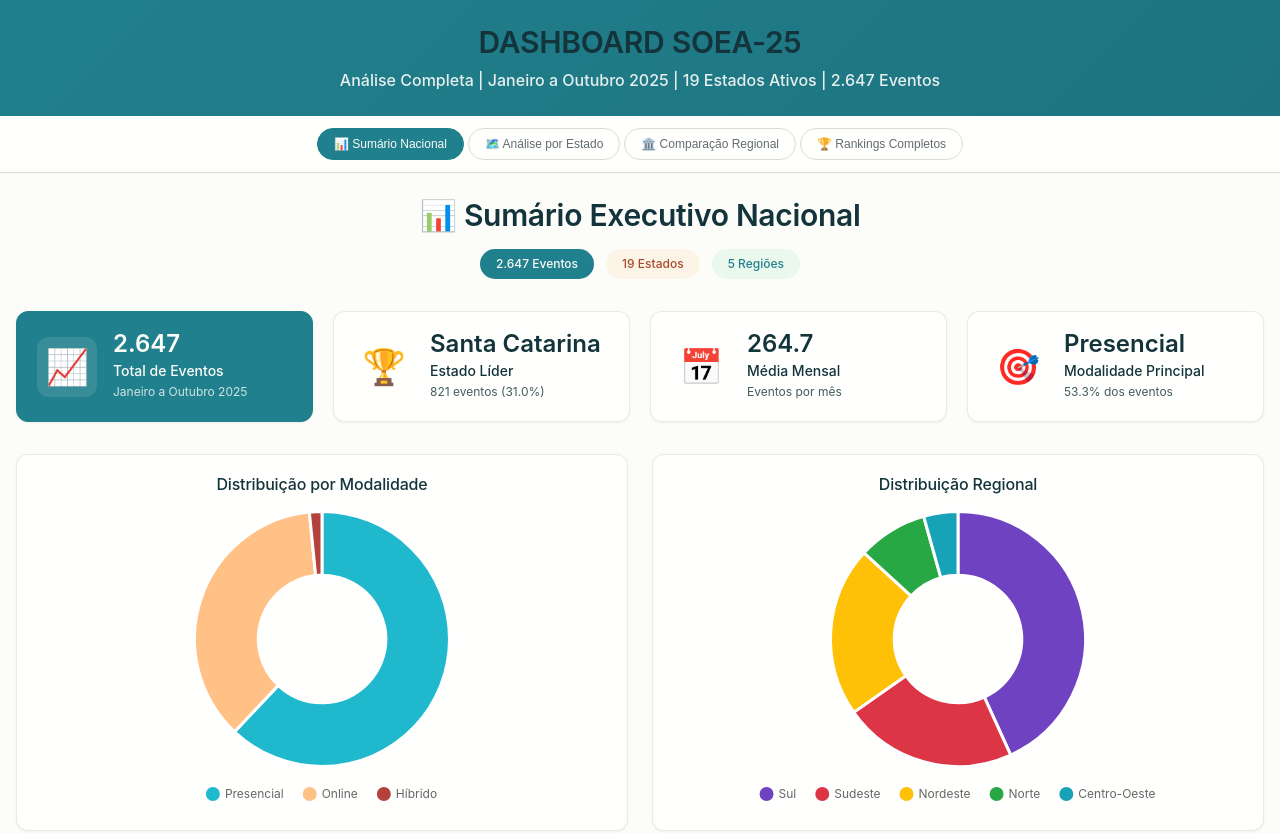
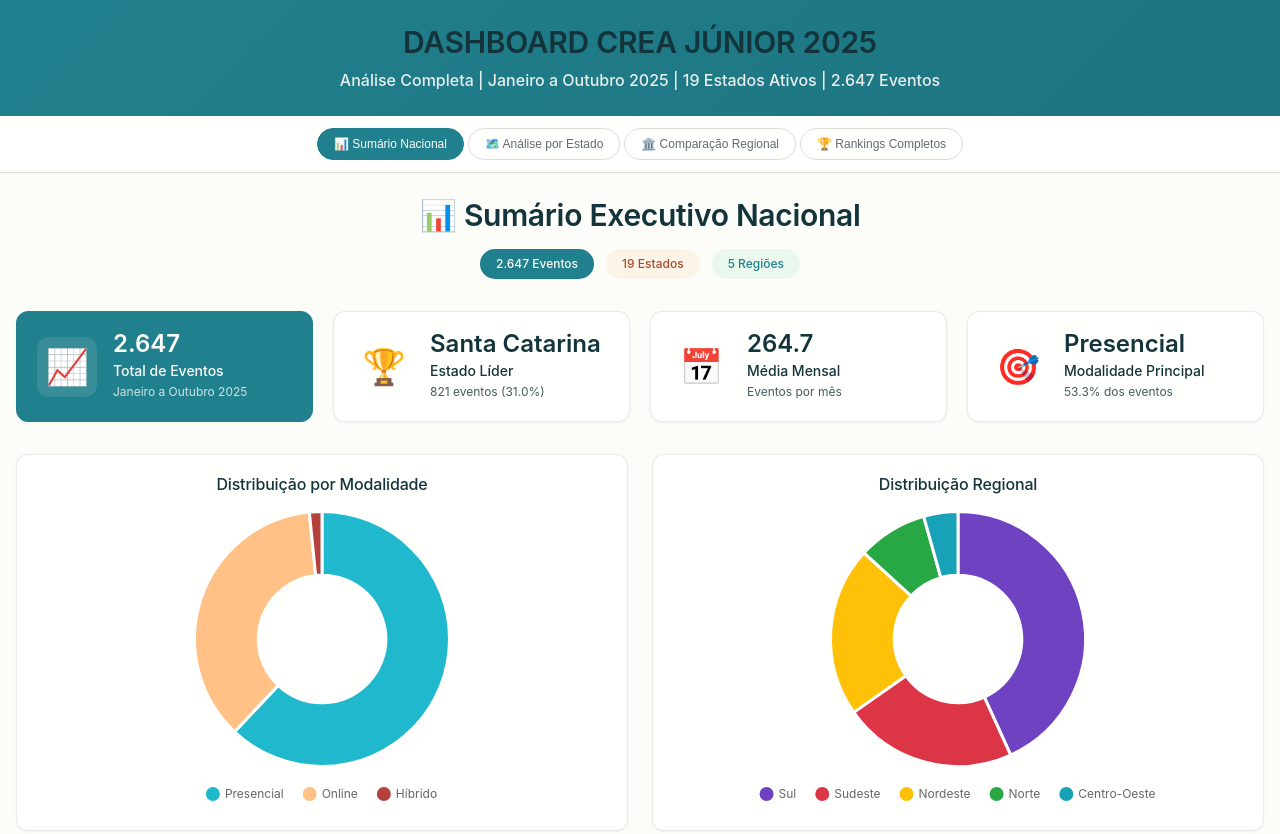
Before and after one commit to jvenascimento/CREA-JR-GE, a plain HTML site: page index.html in a window 1280 px wide. Shown: the top 834 px of the page. Drawn offline with nearby package versions, Linux system fonts and the light colour scheme; a web font is replaced by a local one.

Commit message:
Update index.html

```diff
--- a/index.html
+++ b/index.html
@@ -11,7 +11,7 @@
     <!-- Header -->
     <header class="header">
         <div class="container">
-            <h1>DASHBOARD SOEA-25</h1>
+            <h1>DASHBOARD CREA JÚNIOR 2025</h1>
             <p class="period">Análise Completa | Janeiro a Outubro 2025 | 19 Estados Ativos | 2.647 Eventos</p>
         </div>
     </header>
```
